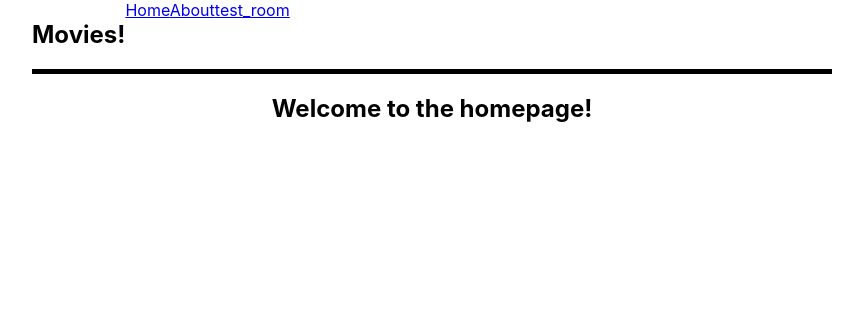
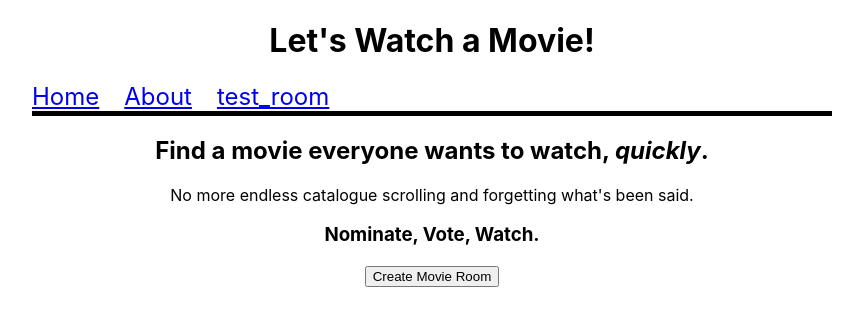
Before and after one commit to ajpkim/movies-front, a React (Create React App) app: page / in a window 1280 px wide. Shown: the top 326 px of the page, without its empty margins (208-1071 px from the left). Built offline with nearby package versions, Linux system fonts and the light colour scheme; no server answers.

Commit message:
Implement User initialization and persistence in localstorage
- Include userId in API interactions

```diff
--- a/src/About.js
+++ b/src/About.js
@@ -4,7 +4,7 @@ export default function About() {
 	    <main>
 		<h2>Find a movie everyone wants to watch, <i>quickly</i>.</h2>
 		<p>
-		    No more endless scrolling and forgetting what's been said.
+		    No more endless catalogue scrolling and forgetting what's been said.
 		</p>
 		<h3>
 		    Nominate, Vote, Watch.
--- a/src/App.js
+++ b/src/App.js
@@ -1,5 +1,5 @@
+import { useEffect } from "react"
 import { Routes, Route, Link } from "react-router-dom";
-
 import useWebSocket, { ReadyState } from 'react-use-websocket'
 
 import logo from './logo.svg';
@@ -9,9 +9,34 @@ import NavBar from './NavBar.js'
 import Home from './Home.js'
 import About from './About.js'
 
+const initializeUserURL = 'http://localhost:8000/api/users/create/'
+
 function App() {
+
+    useEffect(() => {
+	// TODO: ASYNC/AWAIT
+	const initializeUser = () => {
+	    let userId;
+	    fetch(initializeUserURL, {method: "post"}
+		 ).then((response) => {
+		     response.json().then((json_data) => {
+			 localStorage.setItem("userId", json_data.id);
+		     })
+		 })
+	}
+	if (localStorage.getItem("userId") === null) {
+	    console.log("Initializing User");
+	    initializeUser();
+	} else {
+	    console.log("Welcome user " + localStorage.getItem("userId"));
+	}
+    }, []);
+
     return (
-	<div className="App">
+	    <div className="App">
+	    <div className="header">
+	    <h1>Let's Watch a Movie!</h1>
+	</div>
 	    <NavBar />
 	<Routes>
             <Route path="/" element={<Home />} />
--- a/src/Home.js
+++ b/src/Home.js
@@ -1,8 +1,32 @@
+import { useEffect } from "react"
+
+function CreateRoomBtn(props) {
+
+    // const generateRoomName(props
+    return (
+	// <div id="create-room-btn-container">
+	<button
+	    name="create-room-btn">
+	    Create Movie Room
+	</button>
+	// </div>
+    )
+}
+
 export default function Home() {
+
     return (
 	<>
 	    <main>
-		<h2>Welcome to the homepage!</h2>
+		<h2>Find a movie everyone wants to watch, <i>quickly</i>.</h2>
+		<p>
+		    No more endless catalogue scrolling and forgetting what's been said.
+		</p>
+		<h3>
+		    Nominate, Vote, Watch.
+		</h3>
+		<CreateRoomBtn />
+
 	    </main>
 	</>
     );
--- a/src/MovieRoom.js
+++ b/src/MovieRoom.js
@@ -25,8 +25,10 @@ export default function MovieRoom(props) {
 		break
 	    case 'retrieve':
 		// This is where we could do more processing of the nomination data if we want
-		setNominations(data.data.nominations);
-		console.log("New room data");
+		if (data.data) {
+		    setNominations(data.data.nominations);
+		    console.log("New room data");
+		}
 		break
 	    default:
 		console.error("Unknown message type");
@@ -44,7 +46,7 @@ export default function MovieRoom(props) {
 	    action: "retrieve",
 	    request_id: new Date().getTime(),
 	    name : props.room_name,
-	    pk: 2,
+	    pk: 1,
 	})
     }
 
@@ -57,6 +59,8 @@ export default function MovieRoom(props) {
 	console.log("New vote");
 	getRoomData();
     }
+
+
 
     useEffect(() => {
 	const subscribe_to_room_nominations = () => {
@@ -83,6 +87,7 @@ export default function MovieRoom(props) {
     }, [props.room_name]);
 
     return (
+
 	    <div id="movie-room-container">
 	    <NominationForm room_name={props.room_name} sendJsonMessage={sendJsonMessage}/>
 	    <NominationList room_name={props.room_name} nominations={nominations} sendJsonMessage={sendJsonMessage}/>
--- a/src/NavBar.js
+++ b/src/NavBar.js
@@ -3,7 +3,6 @@ import { Link } from "react-router-dom";
 function NavBar(props) {
     return (
 	<nav className="navbar">
-	    <h1>Movies!</h1>
 	    <div className="links">
 		<Link to="/">Home</Link>
 		<Link to="/about">About</Link>
--- a/src/NominationForm.js
+++ b/src/NominationForm.js
@@ -8,6 +8,7 @@ function NominationForm(props) {
 	    action: "create_nomination",
 	    room_name: props.room_name,
 	    title: nomination,
+	    user_id: localStorage.getItem("userId"),
 	    request_id: new Date().getTime(),
 	})
     }
--- a/src/NominationList.js
+++ b/src/NominationList.js
@@ -27,6 +27,7 @@ function VoteBtn(props) {
 	    room_name: props.room_name,
 	    nomination_title: props.nomination_title,
 	    vote: props.vote,
+	    user_id: localStorage.getItem("userId"),
 	    request_id: new Date().getTime(),
 	})
     }
--- a/src/index.css
+++ b/src/index.css
@@ -17,15 +17,25 @@ code {
 nav {
     display: flex;
     border-bottom: 5px solid black;
+    align-items: left;
 
 
     /* align-items: left; */
     /* justify-content: space-between; */
     /* box-sizing: border-box; */
 }
-nav h2 {
-    margin-right: 10px;
-    border: 1px solid grey;
+
+nav a {
+    font-size: 24px;
+    padding: 10px 25px 10px 0px;
+}
+
+nav a:visited {
+    color: black;
+}
+
+nav a:hover {
+    color: lightblue;
 }
 
 #nomination-form-container {
```
